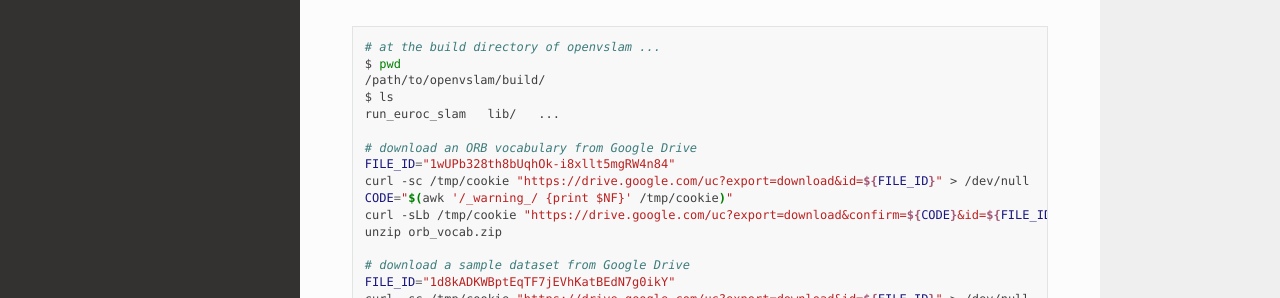
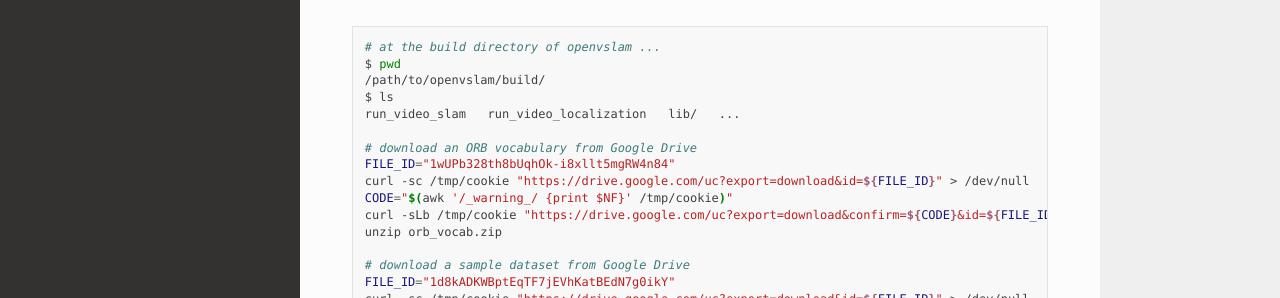
Before and after one commit to xdspacelab/openvslam, a Sphinx documentation site: the page built from docs/simple_tutorial.rst, in a window 1280 px wide and 900 px high. Shown: the part 387-685 px from the top of the window. Built offline with Sphinx 7.4.7 and the Read the Docs theme 2.0.0, drawn with Linux system fonts in a browser that asks for light colours; pages that are not in the unit, such as notebooks, are missing from menus.

Commit message:
Update TD;LR

```diff
--- a/docs/simple_tutorial.rst
+++ b/docs/simple_tutorial.rst
@@ -20,7 +20,7 @@
     $ pwd
     /path/to/openvslam/build/
     $ ls
-    run_euroc_slam   lib/   ...
+    run_video_slam   run_video_localization   lib/   ...
 
     # download an ORB vocabulary from Google Drive
     FILE_ID="1wUPb328th8bUqhOk-i8xllt5mgRW4n84"
```
